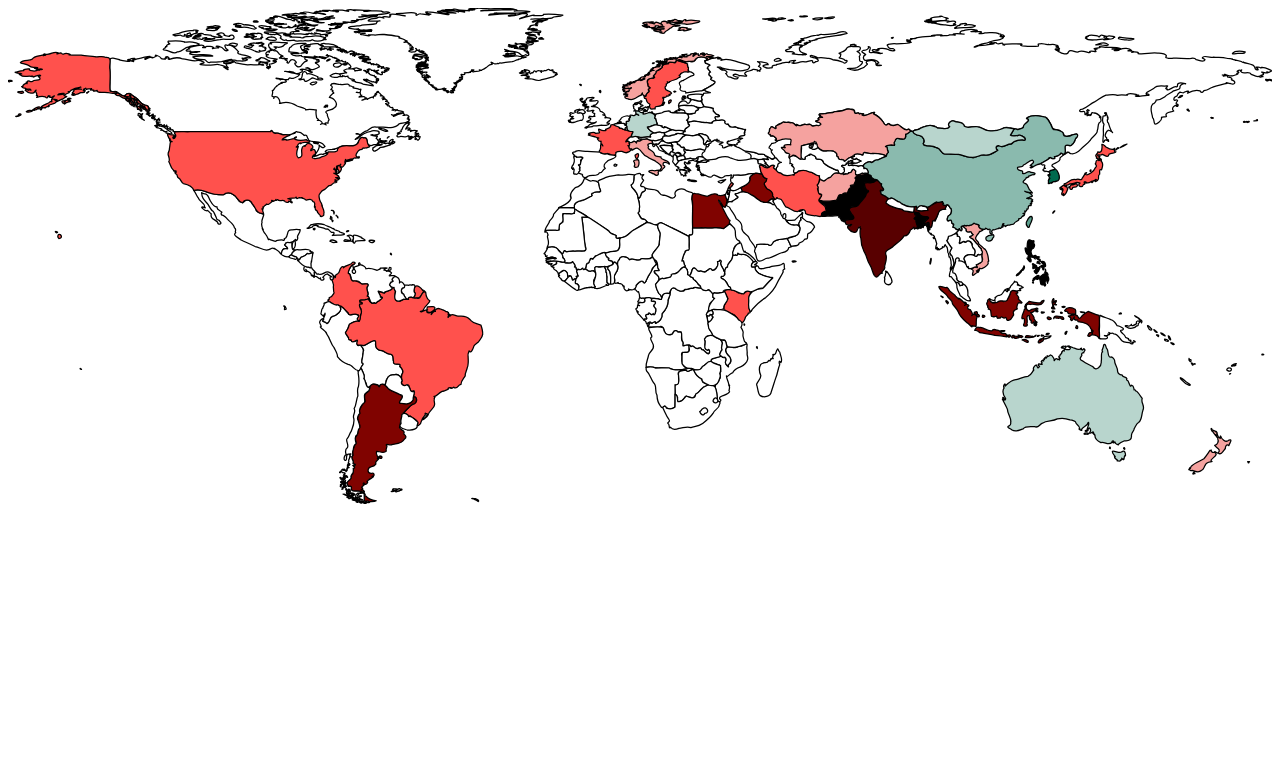
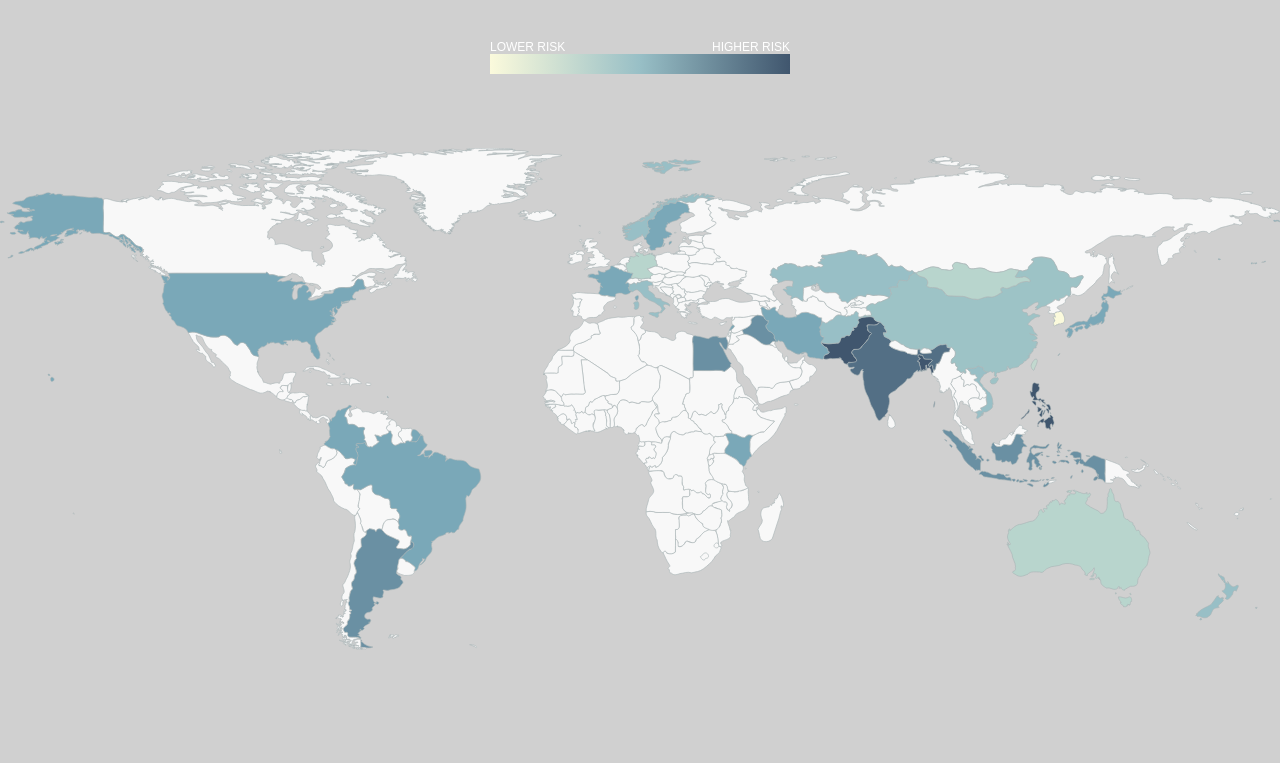
Before and after one commit to Kairari/covid-map, a plain HTML site: page public/index.html in a window 1280 px wide. Drawn offline with nearby package versions, Linux system fonts and the light colour scheme.

Commit message:
Prettier map. Tooltips work

```diff
--- a/public/index.html
+++ b/public/index.html
@@ -3,11 +3,21 @@
   <head>
     <meta charset="utf-8" />
     <title>COVID</title>
+    <link rel="stylesheet" href="styles/main.css" type="text/css">
   </head>
   <body>
     <div id="root">
       <div id="container">
-        <div class="map"></div>
+        <div class="map-container">
+          <div class="risk-legend">
+            <div class="risk-scale">
+              <div>Lower Risk</div>
+              <div>Higher Risk</div>
+            </div>
+            <div class="risk-gradient"></div>
+          </div>
+          <div class="map"></div>
+        </div>
       </div>
     </div>
     <script src="js/jquery-3.4.1.min.js"></script>
@@ -15,6 +25,5 @@
     <script src="js/jquery.mapael.min.js"></script>
     <script src="js/maps/world_countries.min.js"></script>
     <script src="js/map.js"></script>
-    <!-- <script src="js/main.js"></script> -->
   </body>
 </html>
--- a/public/js/map.js
+++ b/public/js/map.js
@@ -1,14 +1,28 @@
+function createTooltipContent(country, risk, density, efforts) {
+    return "<div><span><b>Country:</b> "+ country +
+           "</span><br/><span><b>Risk:</b> "+ risk +
+           "</span><br/><span><b>Density:</b> "+ density +
+           "</span><br/><span><b>Efforts:</b> " + efforts + "</span></div>";   // The function returns the product of p1 and p2
+  }
+
+function createTooltip (country, risk, density, efforts) {
+    return {content: createTooltipContent(country, risk, density, efforts),
+            offset:  {left: 0,
+                    top: 50}
+            }
+}
+
 $("#container").mapael({
     map : {
         name : "world_countries",
         defaultArea: {
             attrs: {
-                stroke: "#000",
-                "stroke-width": 1,
-                fill: "#FFFFFF"
+                stroke: "#abb5b7",
+                "stroke-width": 0.5,
+                fill: "#f8f8f8"
             },
             attrsHover: {
-                "stroke-width": 2,
+                "stroke-width": 1,
                 fill: "#F5A29F"
             }
         }
@@ -22,7 +36,7 @@
                 {
                     max: -9,
                     attrs: {
-                        fill: "#006a4e"
+                        fill: "#fbfadc"
                     },
                     label: "Less than -9"
                 },
@@ -30,7 +44,7 @@
                     min: -9,
                     max:-5,
                     attrs: {
-                        fill: "#5ca08e"
+                        fill: "#c2d9cf"
                     },
                     label: "Between -5 and -9"
                 },
@@ -38,7 +52,7 @@
                     min: -5,
                     max:-2,
                     attrs: {
-                        fill: "#8abaae"
+                        fill: "#9dc3c6"
                     },
                     label: "Between -5 and -9"
                 },
@@ -54,7 +68,7 @@
                     min: 0,
                     max: 2,
                     attrs: {
-                        fill: "#F5A29F"
+                        fill: "#98bfc6"
                     },
                     label: "Less than 2"
                 },
@@ -62,7 +76,7 @@
                     min: 2,
                     max: 5,
                     attrs: {
-                        fill: "#FF514D"
+                        fill: "#7aa8b8"
                     },
                     label: "Between 2 and 5"
                 },
@@ -70,7 +84,7 @@
                     min: 5,
                     max: 9,
                     attrs: {
-                        fill: "#800300"
+                        fill: "#6a90a3"
                     },
                     label: "Between 5 and 9"
                 },
@@ -78,14 +92,14 @@
                     min: 9.01,
                     max: 9.99,
                     attrs: {
-                        fill: "#580000"
+                        fill: "#536f85"
                     },
                     label: "Between 9 and 10"
                 },
                 {
                     min: 10,
                     attrs: {
-                        fill: "#000000"
+                        fill: "#40566e"
                     },
                     label: "Over 10"
                 }
@@ -97,11 +111,13 @@
         "PH": {
             value: 10,
             href: "#",
+            tooltip: createTooltip("PH", "high", "high", "low")
         },
         // Australia
         "AU": {
             value: 0,
             href: "#",
+            tooltip: createTooltip("AU", "medium", "medium", "high")
         },
         // Egypt
         "EG": {
@@ -121,12 +137,14 @@
         // South Korea
         "KR": {
             value: -10,
-            href: "https://en.wikipedia.org/wiki/South_Korea"
+            href: "https://en.wikipedia.org/wiki/South_Korea",
+            tooltip: createTooltip("KR", "low", "low", "high")
         },
         // India
         "IN": {
             value: 9.5,
-            href: "https://docs.google.com/document/d/105QExpbuR9AccMRahDKt51knvQ1qHRQ5Hf7vvcnVN-Y/edit?usp=sharing"
+            href: "https://docs.google.com/document/d/105QExpbuR9AccMRahDKt51knvQ1qHRQ5Hf7vvcnVN-Y/edit?usp=sharing",
+            tooltip: createTooltip("IN", "high", "high", "low")
         },
         // Mongolia
         "MN": {
--- /dev/null
+++ b/public/styles/main.css
@@ -0,0 +1,64 @@
+body {
+    margin: 0;
+    padding: 0;
+}
+
+#container {
+    background: #d0d0d0;
+    height: 100vh;
+    display: flex;
+    align-items: center;
+    justify-content: center;
+}
+
+.map-container {
+    min-height: 90vh;
+    width: 100%;
+    display: grid;
+    justify-items: center;
+    grid-template-rows: 15% 85%;
+}
+
+.risk-legend {
+    margin-bottom: 20px;
+}
+
+.risk-scale {
+    display: flex;
+    align-items: center;
+    justify-content: space-between;
+    font-family: sans-serif;
+    text-transform: uppercase;
+    font-size: 12px;
+    color: white;
+}
+
+.risk-gradient {
+    height: 20px;
+    width: 300px;
+    background: rgb(251,250,220);
+    background: linear-gradient(90deg, rgba(251,250,220,1) 0%, rgba(152,191,198,1) 50%, rgba(64,86,110,1) 100%);
+}
+
+.map {
+    background: #d0d0d0;
+    width: 100%;
+    height: 100%;
+
+}
+
+.mapael .mapTooltip {
+    position: absolute;
+    background-color: #fff;
+    moz-opacity: 0.70;
+    opacity: 0.70;
+    filter: alpha(opacity=70);
+    border-radius: 10px;
+    padding: 10px;
+    z-index: 1000;
+    max-width: 200px;
+    display: none;
+    color: #343434;
+    font-family: sans-serif;
+    font-size: 12px;
+}
```
Also changed, not shown: package.json (deleted, +0 -11 lines), 4 other files.
